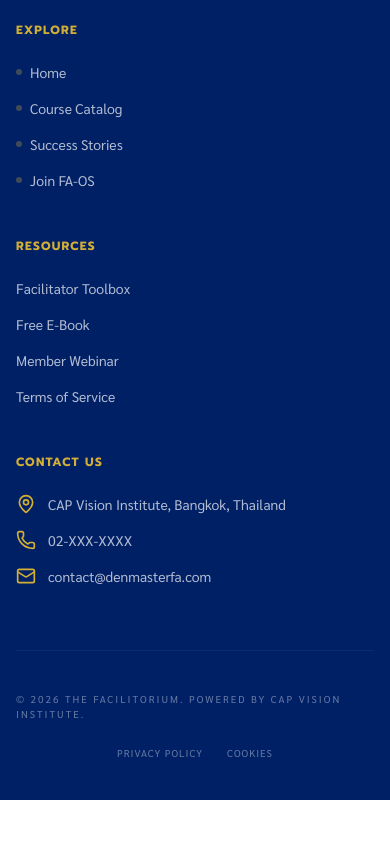
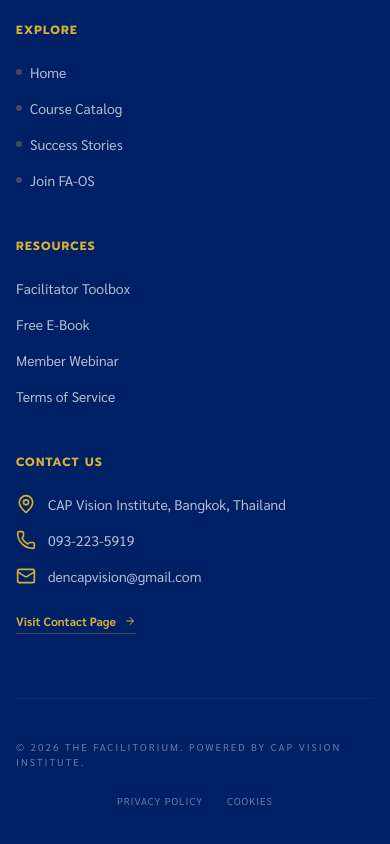
Before and after one commit to dencapvision/the-facilitorium-sanctuary, a Next.js app: page /join in a window 390 px wide. Shown: the part 2580-3424 px from the top of the page. Before the commit the page ends 3380 px from the top, so only its background shows below. Built offline with nearby package versions, Linux system fonts and the light colour scheme; no server answers.

Commit message:
Update contact information in Footer (Phone, Email, Location and Contact Link).

```diff
--- a/src/components/layout/Footer.tsx
+++ b/src/components/layout/Footer.tsx
@@ -1,6 +1,6 @@
 import React from 'react';
 import Link from 'next/link';
-import { Mail, Phone, MapPin, Facebook, Instagram, Youtube, Linkedin } from 'lucide-react';
+import { Mail, Phone, MapPin, Facebook, Instagram, Youtube, Linkedin, ArrowRight } from 'lucide-react';
 
 export const Footer = () => {
   return (
@@ -69,11 +69,21 @@ export const Footer = () => {
               </div>
               <div className="flex items-center gap-3">
                 <Phone className="w-5 h-5 text-gold shrink-0" />
-                <span>02-XXX-XXXX</span>
+                <span>093-223-5919</span>
               </div>
               <div className="flex items-center gap-3">
                 <Mail className="w-5 h-5 text-gold shrink-0" />
-                <span>contact@denmasterfa.com</span>
+                <a href="mailto:dencapvision@gmail.com" className="hover:text-gold transition-colors">dencapvision@gmail.com</a>
+              </div>
+              <div className="pt-2">
+                <a
+                  href="https://capvisionpartner.com/contact"
+                  target="_blank"
+                  rel="noopener noreferrer"
+                  className="inline-flex items-center gap-2 text-xs font-bold text-gold hover:text-white transition-colors border-b border-gold/30 pb-1"
+                >
+                  Visit Contact Page <ArrowRight className="w-3 h-3" />
+                </a>
               </div>
             </div>
           </div>
```
